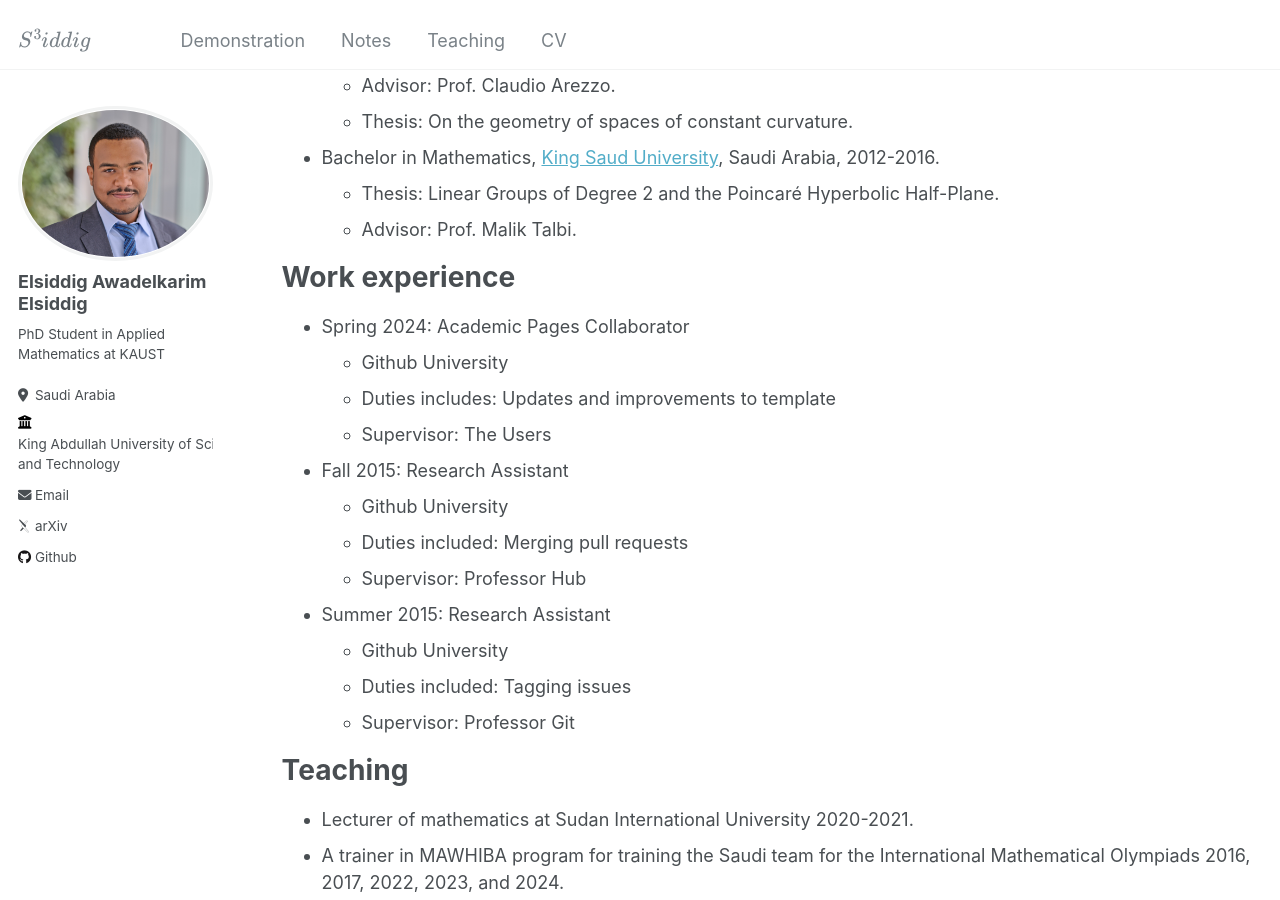
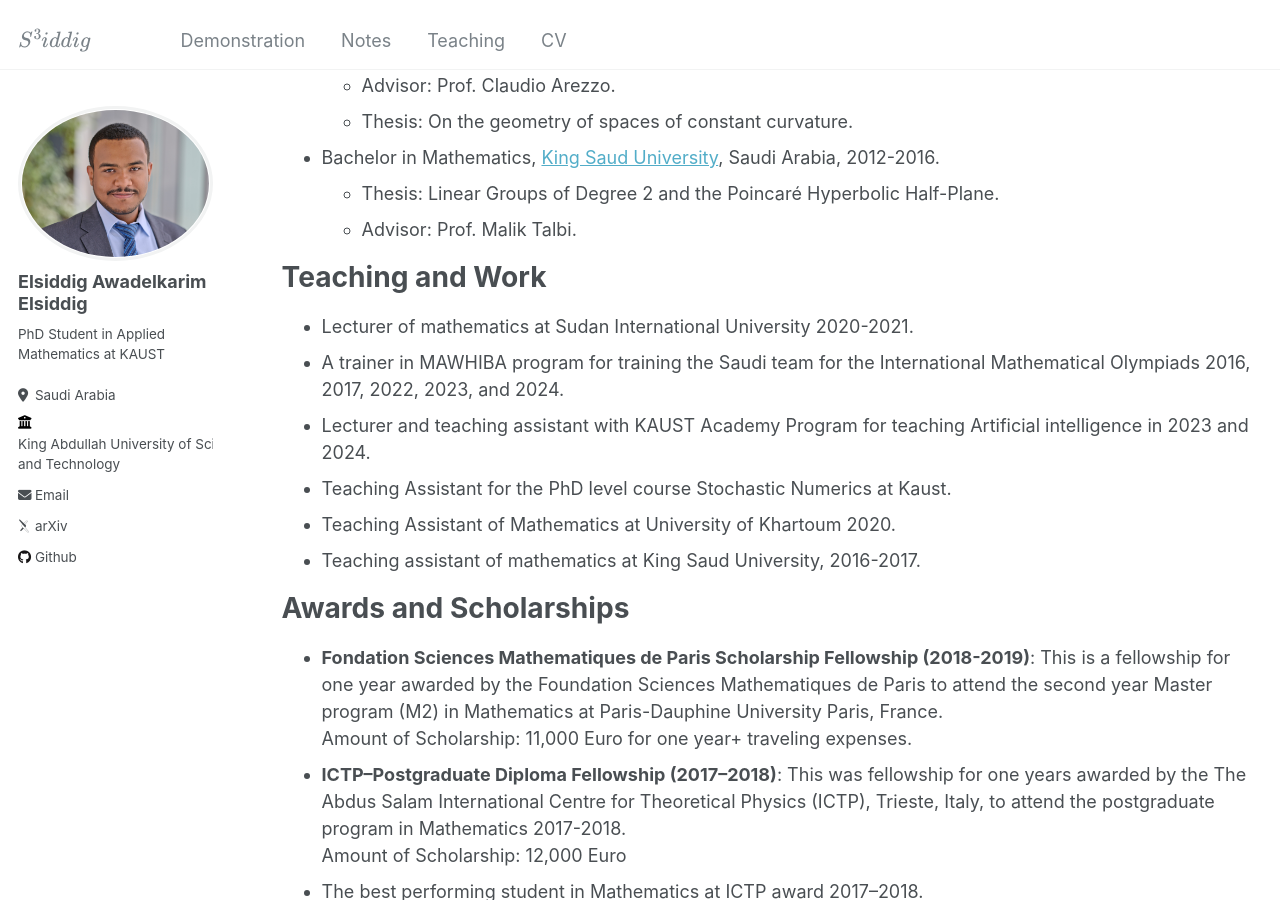
Before and after one commit to siddigss/siddigss.github.io, a Jekyll site: the page built from _pages/cv.md, in a window 1280 px wide and 900 px high, scrolled down 434 px. Built offline with Jekyll 4.4.1, drawn with Linux system fonts in a browser that asks for light colours; some web fonts are replaced.

Commit message:
Update cv.md

```diff
--- a/_pages/cv.md
+++ b/_pages/cv.md
@@ -24,24 +24,7 @@
   * Thesis: Linear Groups of Degree 2 and the Poincaré Hyperbolic Half-Plane.
   * Advisor: Prof. Malik Talbi.
 
-Work experience
-======
-* Spring 2024: Academic Pages Collaborator
-  * Github University
-  * Duties includes: Updates and improvements to template
-  * Supervisor: The Users
-
-* Fall 2015: Research Assistant
-  * Github University
-  * Duties included: Merging pull requests
-  * Supervisor: Professor Hub
-
-* Summer 2015: Research Assistant
-  * Github University
-  * Duties included: Tagging issues
-  * Supervisor: Professor Git
-
-Teaching
+Teaching and Work
 ======
 * Lecturer of mathematics at Sudan International University 2020-2021.
 * A trainer in MAWHIBA program for training the Saudi team for the International Mathematical Olympiads 2016, 2017, 2022, 2023, and 2024.
```
